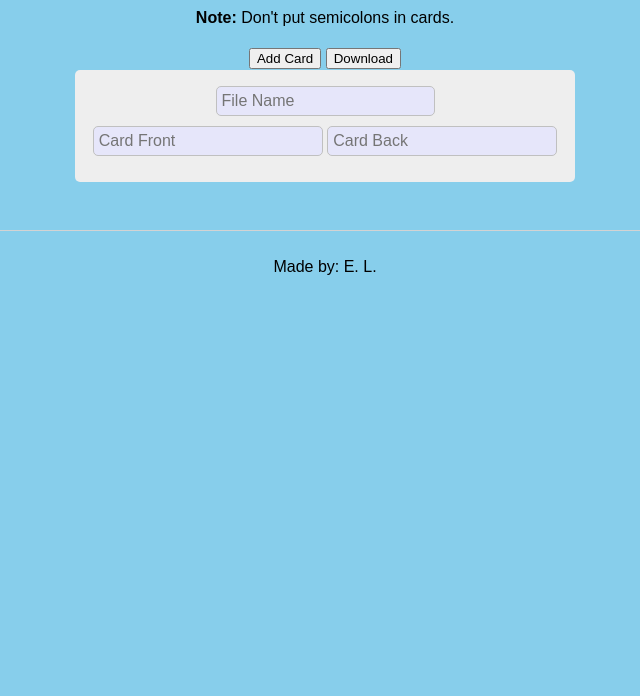
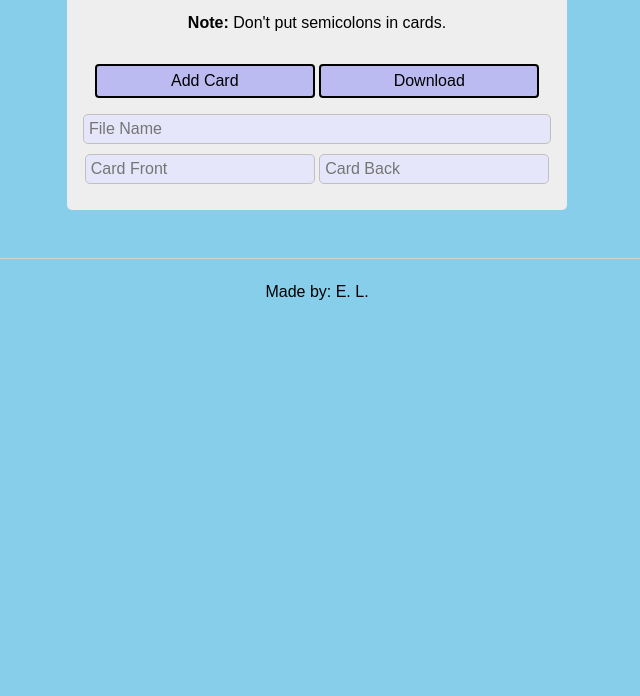
Before and after one commit to Steelmaker86/steelmaker86.github.io, a plain HTML site: page index.html in a window 1280 px wide. Shown: the part 104-800 px from the top of the page, without its empty margins (331-971 px from the left). Drawn offline with nearby package versions, Linux system fonts and the light colour scheme.

Commit message:
Update style.css

```diff
--- a/style.css
+++ b/style.css
@@ -6,20 +6,19 @@
 
 body {
   font-family: sans-serif;
-  margin: 2em 1em;
-  line-height: 1.5em;
   background-color: SkyBlue;
   justify-content: center;
   text-align: center;
   position: absolute;
   width: 100%;
+  line-height: normal;
 }
 
 h1 {
   line-height: 1.1;
 }
 
-form {
+div {
   background-color: #eee;
   display: grid;
   grid-gap: 1em;
@@ -41,7 +40,7 @@ input {
   display: inline;
 }
 
-form button {
+button {
   background-color: #bbbbf2;
   border: 2px solid currentColor;
   border-radius: .25em;
@@ -49,10 +48,10 @@ form button {
   font-size: inherit;
   line-height: 1.4em;
   padding: 0.25em 1em;
-  max-width: 20ch;
+  width: 220px;
 }
 
-form button:hover {
+button:hover {
   background-color: lavender;
 }
 
@@ -71,3 +70,6 @@ ul {
   padding: 0;
   margin: 0;
 }
+.fName {
+  width: 100%;
+}
```
